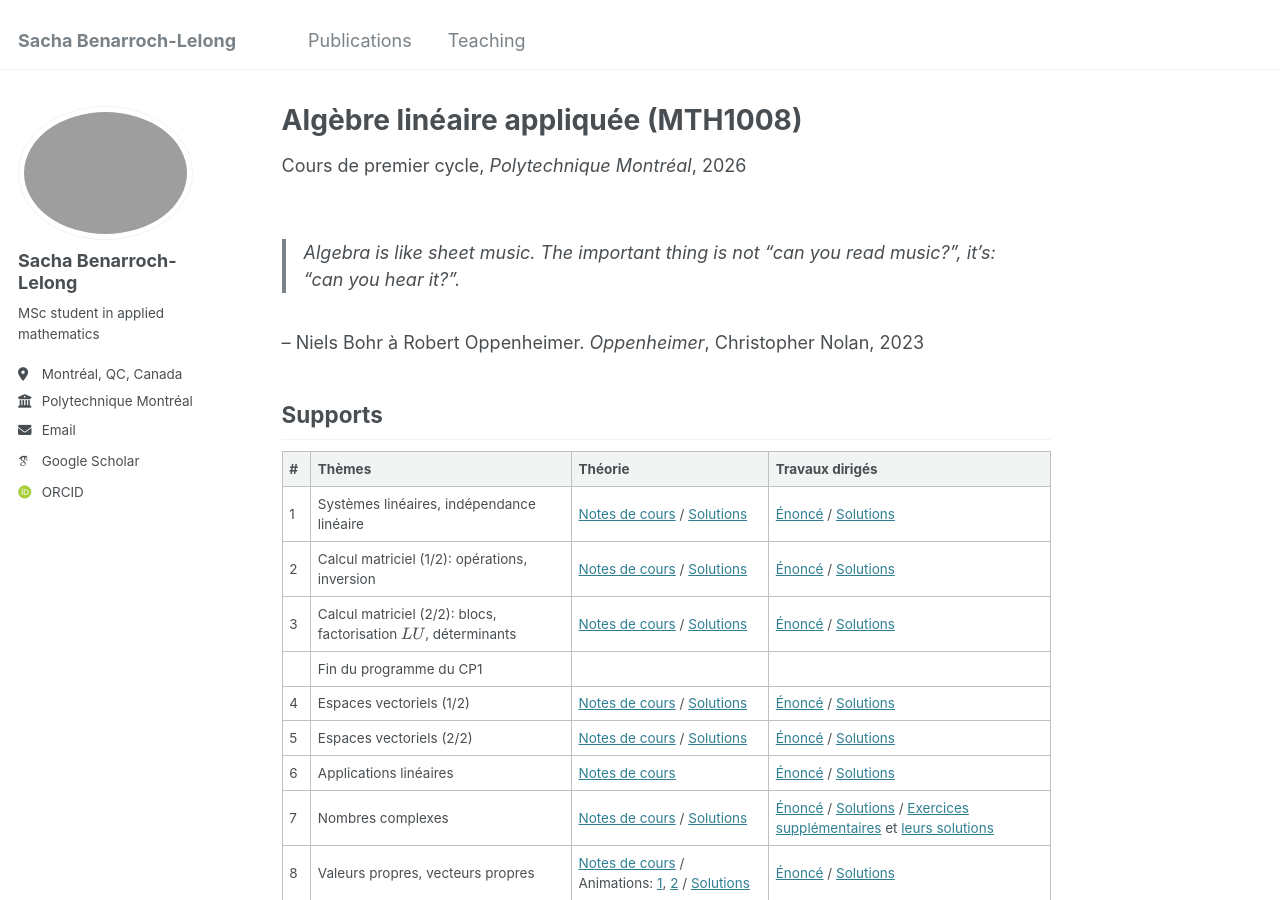
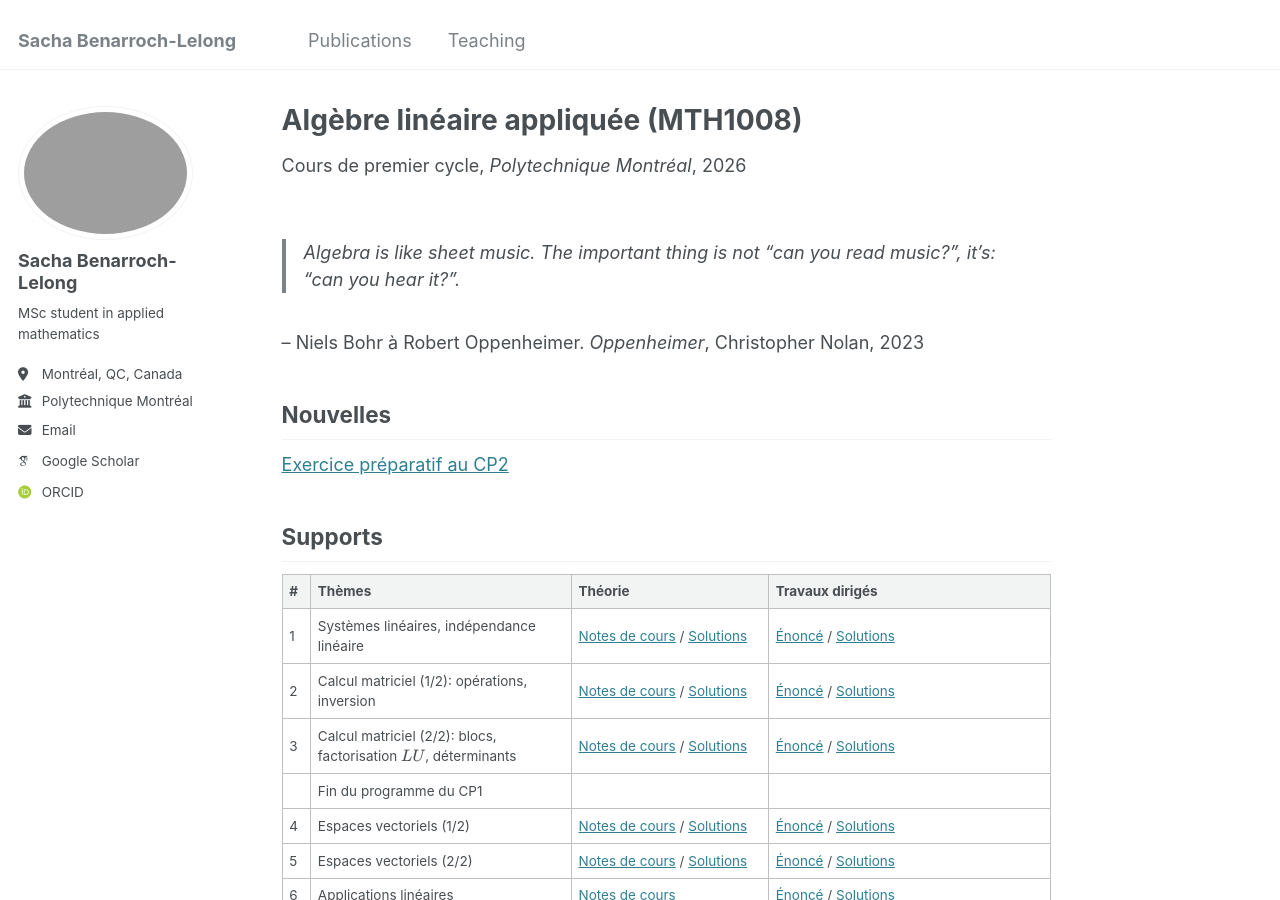
Before and after one commit to sblelong/sblelong.github.io, a Jekyll site: the page built from _teaching/mth1008.md, in a window 1280 px wide and 900 px high. Built offline with Jekyll 4.4.1, drawn with Linux system fonts in a browser that asks for light colours; some web fonts are replaced.

Commit message:
prepa cp2

```diff
--- a/_teaching/mth1008.md
+++ b/_teaching/mth1008.md
@@ -10,6 +10,10 @@ date: 2026-01-01
 > Algebra is like sheet music. The important thing is not "can you read music?", it's: "can you hear it?".
 
 -- Niels Bohr à Robert Oppenheimer. *Oppenheimer*, Christopher Nolan, 2023
+
+## Nouvelles
+
+[Exercice préparatif au CP2](/files/mth1008/entrainement-cp2.pdf)
 
 ## Supports
 
```
Also changed, not shown: 1 other file.
